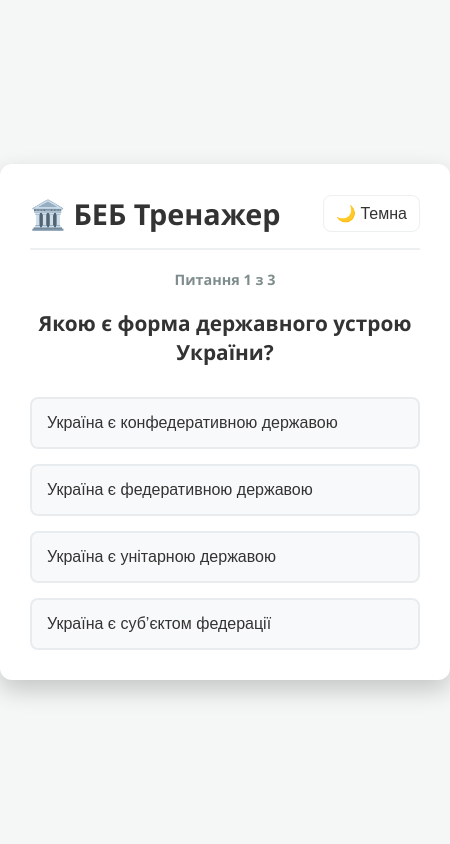
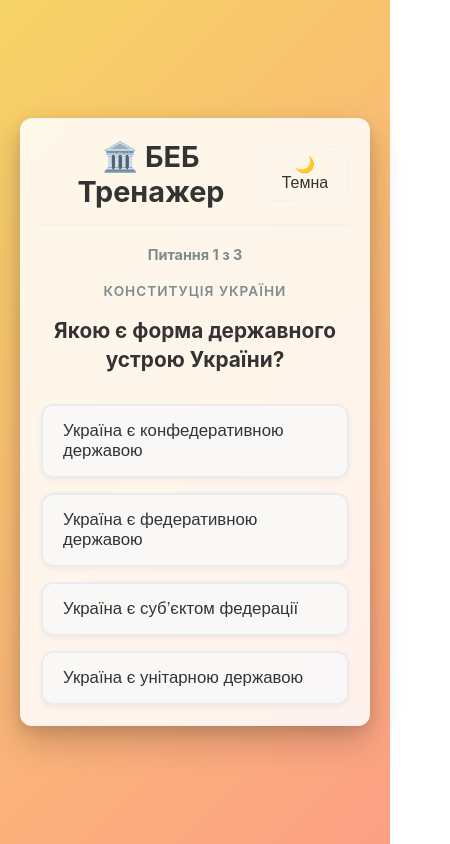
Before and after one commit to noodlex3m/beb-quiz, a React (Vite) app: page / in a window 390 px wide. Shown: the whole page, 450 px wide, since content can reach past the window. Built offline with nearby package versions, Linux system fonts and the light colour scheme.

Commit message:
Fix impure render, enhance Mobile/Glassmorphism UI, update README

```diff
--- a/src/App.css
+++ b/src/App.css
@@ -1,11 +1,12 @@
 /* ЗМІННІ ДЛЯ КОЛЬОРІВ (СВІТЛА ТЕМА ЗА ЗАМОВЧУВАННЯМ) */
 :root {
-	--bg-color: #f4f7f6;
-	--card-bg: #ffffff;
+	--bg-gradient: linear-gradient(135deg, #f6d365 0%, #fda085 100%);
+	--card-bg: rgba(255, 255, 255, 0.85);
+	--card-backdrop: blur(10px);
 	--text-color: #333333;
 	--text-muted: #7f8c8d;
-	--border-color: #ecf0f1;
-	--btn-bg: #f8f9fa;
+	--border-color: rgba(236, 240, 241, 0.5);
+	--btn-bg: rgba(248, 249, 250, 0.8);
 	--btn-border: #e9ecef;
 	--btn-hover-bg: #e3f2fd;
 	--btn-hover-border: #90caf9;
@@ -19,12 +20,13 @@
 
 /* ЗМІННІ ДЛЯ ТЕМНОЇ ТЕМИ */
 [data-theme="dark"] {
-	--bg-color: #121212;
-	--card-bg: #1e1e1e;
+	--bg-gradient: linear-gradient(135deg, #1e130c 0%, #9a8478 100%);
+	--card-bg: rgba(30, 30, 30, 0.85);
+	--card-backdrop: blur(10px);
 	--text-color: #e0e0e0;
 	--text-muted: #a0a0a0;
-	--border-color: #333333;
-	--btn-bg: #2d2d2d;
+	--border-color: rgba(51, 51, 51, 0.5);
+	--btn-bg: rgba(45, 45, 45, 0.8);
 	--btn-border: #404040;
 	--btn-hover-bg: #3d4a5d;
 	--btn-hover-border: #5b7a9e;
@@ -37,29 +39,62 @@
 }
 
 /* Базові налаштування */
+*,
+*::before,
+*::after {
+	box-sizing: border-box;
+}
+
 body {
 	margin: 0;
-	font-family: "Segoe UI", Tahoma, Geneva, Verdana, sans-serif;
-	background-color: var(--bg-color);
+	font-family: "Inter", "Segoe UI", Tahoma, Geneva, Verdana, sans-serif;
+	background: var(--bg-gradient);
 	color: var(--text-color);
 	display: flex;
 	justify-content: center;
 	align-items: center;
 	min-height: 100vh;
-	transition: background-color 0.3s ease; /* Плавний перехід фону */
+	transition: background 0.5s ease;
+	padding: 20px; /* Відступи для мобільних екранів від країв */
 }
 
 .app-container {
 	background: var(--card-bg);
-	padding: 30px;
-	border-radius: 12px;
-	box-shadow: 0 10px 25px rgba(0, 0, 0, 0.2);
+	backdrop-filter: var(--card-backdrop);
+	-webkit-backdrop-filter: var(--card-backdrop);
+	padding: 40px;
+	border-radius: 16px;
+	box-shadow:
+		0 15px 35px rgba(0, 0, 0, 0.2),
+		0 5px 15px rgba(0, 0, 0, 0.1);
+	border: 1px solid var(--border-color);
 	width: 100%;
 	max-width: 600px;
 	text-align: center;
 	transition:
 		background-color 0.3s ease,
-		color 0.3s ease;
+		color 0.3s ease,
+		transform 0.2s ease;
+}
+
+@media (max-width: 480px) {
+	.app-container {
+		padding: 20px;
+		border-radius: 12px;
+	}
+
+	.app-header h1 {
+		font-size: 1.4rem;
+	}
+
+	.question-text {
+		font-size: 1.15rem;
+	}
+
+	.option-button {
+		padding: 12px 15px;
+		font-size: 1rem;
+	}
 }
 
 .app-header {
@@ -116,17 +151,25 @@ body {
 	background-color: var(--btn-bg);
 	border: 2px solid var(--btn-border);
 	color: var(--text-color);
-	padding: 15px;
-	border-radius: 8px;
-	font-size: 1rem;
+	padding: 15px 20px;
+	border-radius: 12px;
+	font-size: 1.05rem;
+	font-weight: 500;
 	cursor: pointer;
-	transition: all 0.2s ease;
+	transition: all 0.2s cubic-bezier(0.25, 0.8, 0.25, 1);
 	text-align: left;
+	box-shadow: 0 2px 5px rgba(0, 0, 0, 0.05);
 }
 
 .option-button:hover:not(:disabled) {
 	background-color: var(--btn-hover-bg);
 	border-color: var(--btn-hover-border);
+	transform: translateY(-2px);
+	box-shadow: 0 4px 10px rgba(0, 0, 0, 0.1);
+}
+
+.option-button:active:not(:disabled) {
+	transform: translateY(1px);
 }
 
 /* --- СТИЛІ ДЛЯ ФІДБЕКУ --- */
@@ -172,3 +215,12 @@ body {
 .restart-btn:hover {
 	background-color: #2980b9;
 }
+
+.question-category {
+	font-size: 0.85rem;
+	text-transform: uppercase;
+	letter-spacing: 1px;
+	color: var(--text-muted);
+	margin-bottom: 10px;
+	font-weight: 600;
+}
--- a/src/components/Quiz.jsx
+++ b/src/components/Quiz.jsx
@@ -9,6 +9,14 @@ function Quiz() {
 	// НОВІ СТАНИ: для збереження вибраної відповіді та паузи
 	const [selectedAnswer, setSelectedAnswer] = useState(null);
 	const [isChecking, setIsChecking] = useState(false);
+
+	// Зберігаємо перемішані варіанти у стані
+	const [shuffledOptions, setShuffledOptions] = useState(() => {
+		const firstQuestion = questionsData[0];
+		return firstQuestion
+			? [...firstQuestion.options].sort(() => Math.random() - 0.5)
+			: [];
+	});
 
 	const currentQuestion = questionsData[currentQuestionIndex];
 
@@ -28,6 +36,12 @@ function Quiz() {
 			const nextQuestionIndex = currentQuestionIndex + 1;
 			if (nextQuestionIndex < questionsData.length) {
 				setCurrentQuestionIndex(nextQuestionIndex);
+				// Перемішуємо варіанти для наступного питання
+				setShuffledOptions(
+					[...questionsData[nextQuestionIndex].options].sort(
+						() => Math.random() - 0.5,
+					),
+				);
 			} else {
 				setShowResult(true);
 			}
@@ -44,6 +58,10 @@ function Quiz() {
 		setShowResult(false);
 		setSelectedAnswer(null);
 		setIsChecking(false);
+		// Перемішуємо варіанти для першого питання при рестарті
+		setShuffledOptions(
+			[...questionsData[0].options].sort(() => Math.random() - 0.5),
+		);
 	};
 
 	if (showResult) {
@@ -67,10 +85,12 @@ function Quiz() {
 				Питання {currentQuestionIndex + 1} з {questionsData.length}
 			</div>
 
+			<div className="question-category">{currentQuestion.category}</div>
+
 			<h2 className="question-text">{currentQuestion.question}</h2>
 
 			<div className="options-container">
-				{currentQuestion.options.map((option, index) => {
+				{shuffledOptions.map((option, index) => {
 					// Логіка підсвічування: за замовчуванням клас звичайний
 					let buttonClass = "option-button";
 
```
Also changed, not shown: 1 other file (tests, documents, lock files or other folders).
